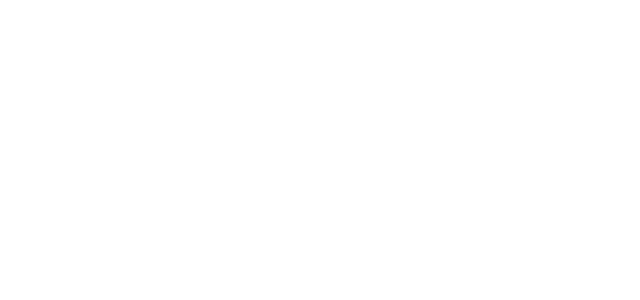
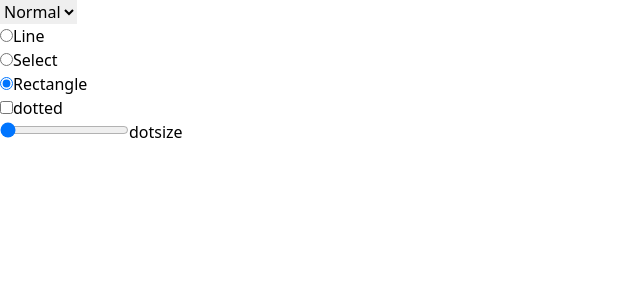
Before and after one commit to Skill0issue/OneStop, a React (Vite) app: page /canvas in a window 1280 px wide. Before the commit this address had no page. Shown: the top 300 px of the page, without its empty margins (0-640 px from the left). Built offline with nearby package versions, Linux system fonts and the light colour scheme.

Commit message:
added dotted lines and varying sizes along with a color picker

```diff
--- a/package.json
+++ b/package.json
@@ -11,6 +11,7 @@
   },
   "dependencies": {
     "react": "^18.3.1",
+    "react-color": "^2.19.3",
     "react-dom": "^18.3.1",
     "react-icons": "^5.2.1",
     "react-router-dom": "^6.24.0",
--- a/src/App.tsx
+++ b/src/App.tsx
@@ -8,6 +8,7 @@
 //Components/Pages
 import Home from "./pages/Home";
 import Canvas from "./components/Canvas";
+import Test from "./pages/Test";
 
 
 
@@ -18,7 +19,8 @@
     <>
       <Routes>
         <Route path="/" element={<Home/>} />
-        <Route path="/test" element={<Canvas/>} />
+        <Route path="/canvas" element={<Canvas/>} />
+        <Route path="/test" element={<Test/>} />
     </Routes>
     </>
   )
--- a/src/components/Canvas.tsx
+++ b/src/components/Canvas.tsx
@@ -10,6 +10,8 @@
   const [toolType, setToolType] = useState<string>("rectangle");
   const [elementType, setElementType] = useState<string>("normal");
   const [action, setAction] = useState<string>("none");
+  const [dotted, setDotted] = useState(false);
+  const [dotSize,setDotSize]= useState(5);
 
   const [elements, setElements] = useState<element[]>([]);
   const [selectedElement, setSelectedElement] = useState<element | null>(null);
@@ -26,6 +28,7 @@
     y1: number;
     x2: number;
     y2: number;
+    dotsize: number;
   };
 
   const distance = (
@@ -70,7 +73,8 @@
           offsetY: clientY - currentElement.y1,
         });
       }
-    } else { // @TODO : need to change this when adding resize and other options :(
+    } else {
+      // @TODO : need to change this when adding resize and other options :(
       setElements((prev) => [
         ...prev,
         {
@@ -81,6 +85,7 @@
           x2: clientX,
           y2: clientY,
           id: elements.length,
+          dotsize: dotted? dotSize : 0,
         },
       ]);
       setAction("drawing");
@@ -142,8 +147,8 @@
   ) => {
     if (context) {
       context.clearRect(0, 0, context.canvas.width, context.canvas.height);
-
       elements.forEach((elem) => {
+        context.setLineDash([elem.dotsize]);
         switch (elem.toolType) {
           case "line":
             if (elem.elementType === "normal") {
@@ -201,7 +206,8 @@
 
   return (
     <>
-      <div className="fixed w-screen h-12 flex justify-center items-center">
+      <div className="fixed w-screen h-12 flex gap-4 text-center  justify-center items-center">
+        <div>
           <select
             name="ElementType"
             defaultValue={elementType}
@@ -213,6 +219,8 @@
             <option value="normal">Normal</option>
             <option value="rough">Rough</option>
           </select>
+        </div>
+        <div>
           <input
             type="radio"
             name="toolType"
@@ -221,6 +229,8 @@
             onChange={() => setToolType("line")}
           />
           <label htmlFor="line">Line</label>
+        </div>
+        <div>
           <input
             type="radio"
             name="toolType"
@@ -229,6 +239,8 @@
             onChange={() => setToolType("select")}
           />
           <label htmlFor="select">Select</label>
+        </div>
+        <div>
           <input
             type="radio"
             name="toolType"
@@ -237,6 +249,19 @@
             onChange={() => setToolType("rectangle")}
           />
           <label htmlFor="rectangle">Rectangle</label>
+        </div>
+        <div
+          onChange={() => {
+            setDotted(!dotted);
+          }}
+        >
+          <input type="checkbox" name="doted" id="doted" checked={dotted} />
+          <label htmlFor="dotted">dotted</label>
+        </div>
+        <div>
+          <input type="range" name="dotsize" id="dotsize" min={5} max={20} defaultValue={dotSize} onChange={(event)=> setDotSize(event.target.value) }/>
+          <label htmlFor="dotsize">dotsize</label>
+        </div>
       </div>
       <canvas
         ref={canvasRef}
--- /dev/null
+++ b/src/pages/Test.tsx
@@ -0,0 +1,14 @@
+import React from 'react'
+
+
+const Test = () => {
+  return (
+    <>
+
+
+
+    </>
+  )
+}
+
+export default Test
```
Also changed, not shown: 1 other file (tests, documents, lock files or other folders). Lines whose indentation alone changed are shown as unchanged.
